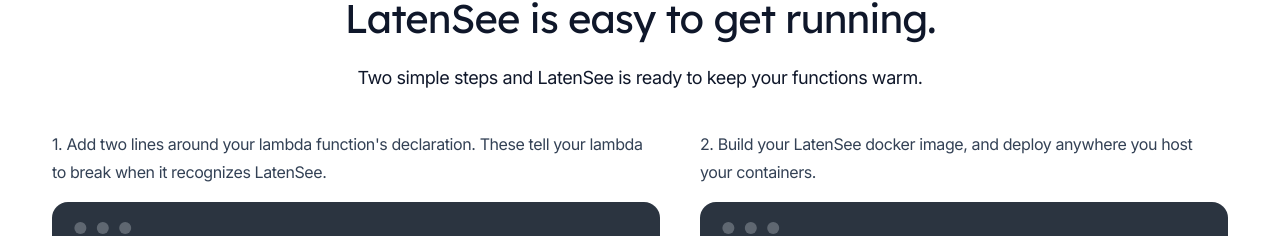
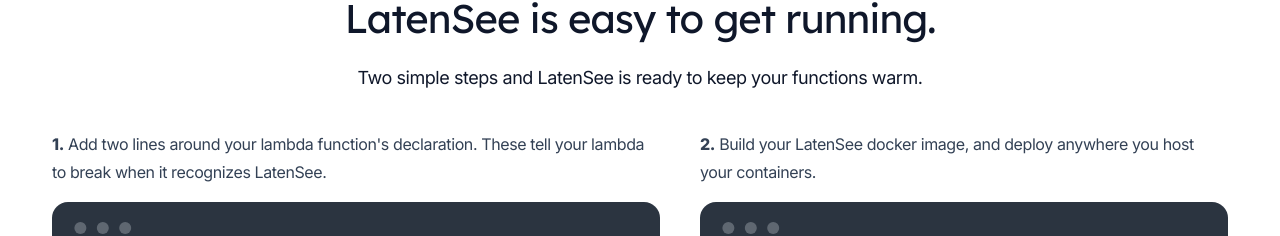
Before and after one commit to LatenSee/LatenSeeWebsite, a Next.js app: page / in a window 1280 px wide. Shown: the part 2271-2507 px from the top of the page. Built offline with nearby package versions, Linux system fonts and the light colour scheme.

Commit message:
Extra weight on numbers for steps

```diff
--- a/src/components/Setup.jsx
+++ b/src/components/Setup.jsx
@@ -21,7 +21,7 @@
           {/* This is the code for the lambda function */}
           <div className="m-5 xl:w-1/2">
             <p className="align-left mb-4 mt-4 text-base tracking-tight text-slate-700">
-              1. Add two lines around your lambda function&apos;s declaration.
+            <span className="font-extrabold">1.</span> Add two lines around your lambda function&apos;s declaration.
               These tell your lambda to break when it recognizes LatenSee.
             </p>
             <div className="mockup-code">
@@ -77,7 +77,7 @@
           {/* This is the code for building LatenSee image */}
           <div className="m-5 xl:w-1/2">
             <p className="align-left mb-4 mt-4 text-base tracking-tight text-slate-700">
-              2. Build your LatenSee docker image, and deploy anywhere you host
+              <span className="font-extrabold">2.</span> Build your LatenSee docker image, and deploy anywhere you host
               your containers.
             </p>
             <div className="mockup-code">
```
